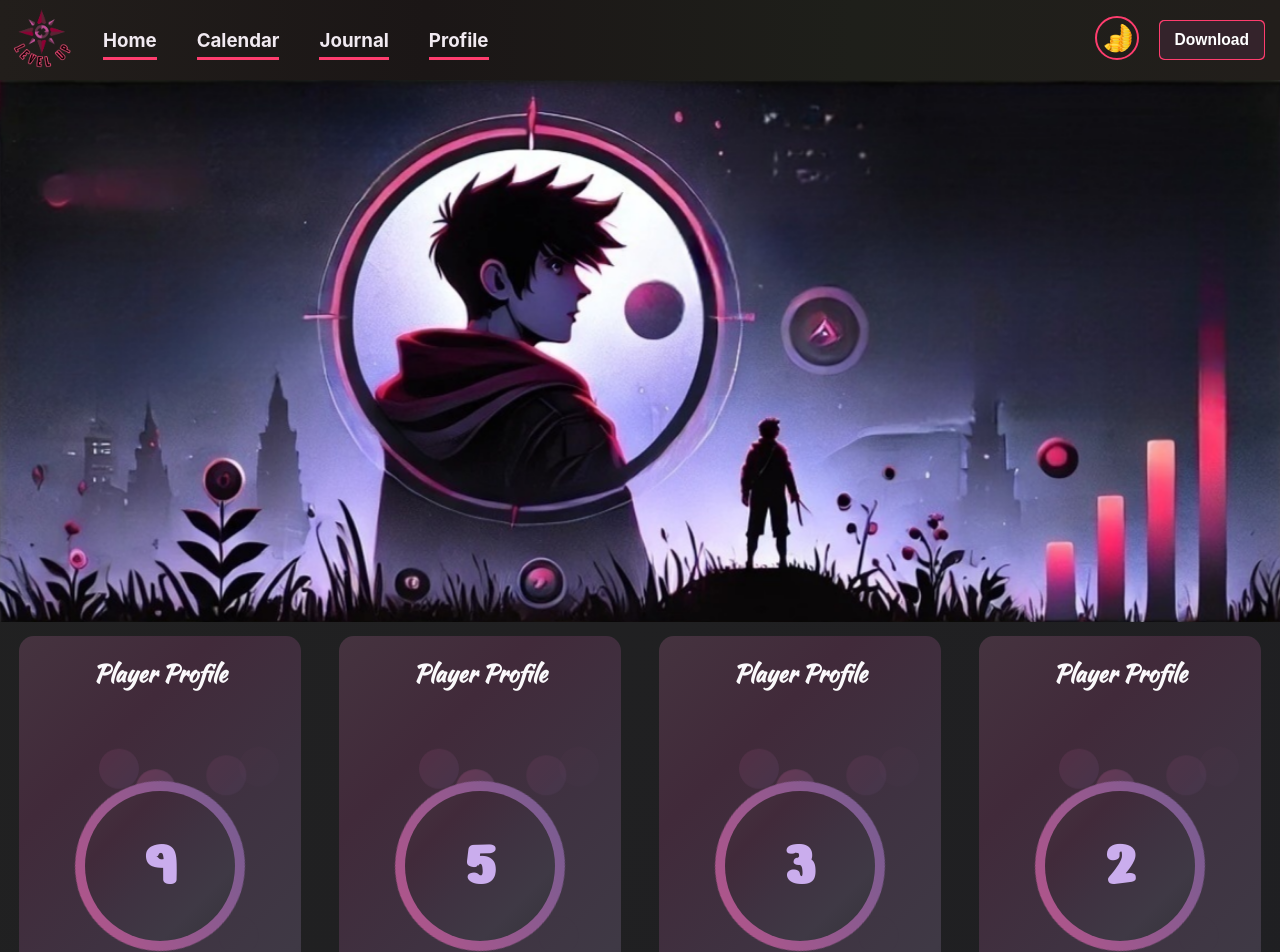
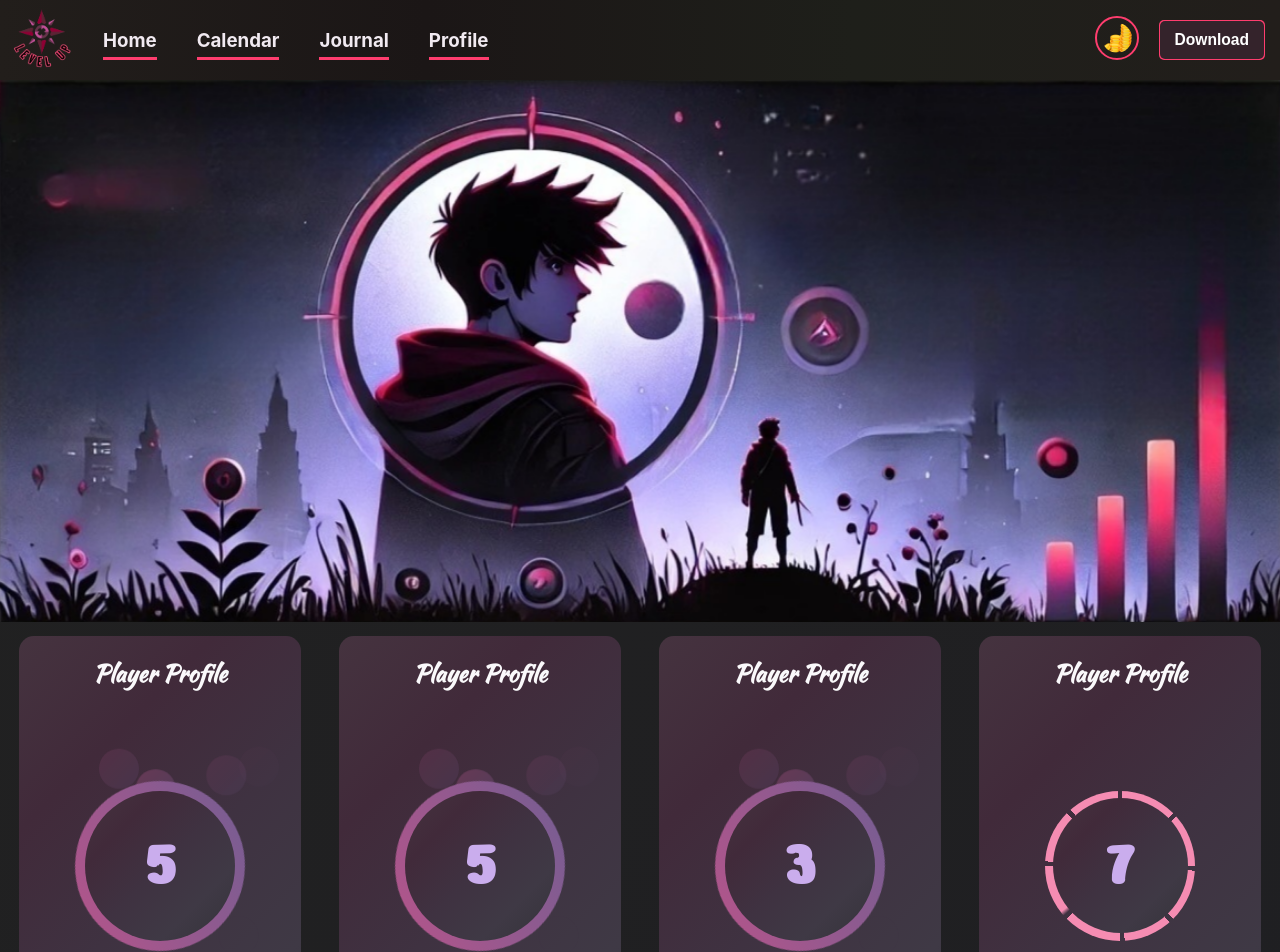
Before and after one commit to DenisHallvaxhiu/LevelUpApp, a React (Create React App) app in the folder client/levelupapp/: page / in a window 1280 px wide. Shown: the top 952 px of the page. Built offline with nearby package versions, Linux system fonts and the light colour scheme.

Commit message:
Dynamic Component CircleAnimationExperience

```diff
--- /dev/null
+++ b/client/levelupapp/src/components/CircleAnimationExperience/CircleAnimationExperience.css
@@ -0,0 +1,50 @@
+.circle-experience {
+    width: 150px;
+    height: 150px;
+    margin: auto;
+    margin-top: 100px;
+    border-radius: 50%;
+    position: relative;
+    display: flex;
+    justify-content: center;
+    align-items: center;
+    z-index: 10;
+}
+
+.circle-experience .inner {
+    width: 135px;
+    height: 135px;
+    background: linear-gradient(135deg, #45333f, #412a3a, #3f3241, #3f3945, #343339);
+    border-radius: 50%;
+    position: relative;
+    display: flex;
+    justify-content: center;
+    align-items: center;
+    z-index: 10;
+    font-family: "Nerko One", cursive;
+    color: #caaded;
+    font-size: 32px;
+}
+
+
+/* .circle-experience-part:nth-child(1){
+    position: absolute;
+    width: 99%;
+    height: 99%;
+    border-radius: 50%;
+    border: 10px solid;
+    border-color: transparent transparent black transparent;
+}
+.circle-experience-part:nth-child(1)::before{
+    content: "";
+    background-color: blue;
+    height: calc(100% + 10px);
+    width: calc(100% + 10px);
+    position: absolute;
+    transform-origin: center;
+    margin: -5px;
+    border-radius: 50%;
+}
+.circle-experience-part:nth-child(2){
+    top: -100px;
+} */
--- /dev/null
+++ b/client/levelupapp/src/components/CircleAnimationExperience/CircleAnimationExperience.jsx
@@ -0,0 +1,35 @@
+import React from "react";
+import "./CircleAnimationExperience.css";
+export default function CircleAnimationExperience({ experience }) {
+  const backgroundImages = [
+    "conic-gradient(transparent 0% 0.5%,#f58cb2 0.5% 12.5%,transparent 12.5% 100%)",
+    "conic-gradient(transparent 0% 0.5%,#f58cb2 0.5% 12.5%,transparent 12.5% 13.5%,#f58cb2 13.5% 25%,transparent 25% 100%)",
+    "conic-gradient(transparent 0% 0.5%,#f58cb2 0.5% 12.5%,transparent 12.5% 13.5%,#f58cb2 13.5% 25%,transparent 25% 26%,#f58cb2 26% 37.5%,transparent 37.5% 100%)",
+    "conic-gradient(transparent 0% 0.5%,#f58cb2 0.5% 12.5%,transparent 12.5% 13.5%,#f58cb2 13.5% 25%,transparent 25% 26%,#f58cb2 26% 37.5%,transparent 37.5% 38.5%,#f58cb2 38.5% 49%,transparent 49% 100%)",
+    "conic-gradient(transparent 0% 0.5%,#f58cb2 0.5% 12.5%,transparent 12.5% 13.5%,#f58cb2 13.5% 25%,transparent 25% 26%,#f58cb2 26% 37.5%,transparent 37.5% 38.5%,#f58cb2 38.5% 49%,transparent 49% 50%,#f58cb2 50% 62.5%,transparent 62.5% 100%)",
+    "conic-gradient(transparent 0% 0.5%,#f58cb2 0.5% 12.5%,transparent 12.5% 13.5%,#f58cb2 13.5% 25%,transparent 25% 26%,#f58cb2 26% 37.5%,transparent 37.5% 38.5%,#f58cb2 38.5% 49%,transparent 49% 50%,#f58cb2 50% 62.5%,transparent 62.5% 63.5%,#f58cb2 64.5% 75%,transparent 75% 100%)",
+    "conic-gradient(transparent 0% 0.5%,#f58cb2 0.5% 12.5%,transparent 12.5% 13.5%,#f58cb2 13.5% 25%,transparent 25% 26%,#f58cb2 26% 37.5%,transparent 37.5% 38.5%,#f58cb2 38.5% 49%,transparent 49% 50%,#f58cb2 50% 62.5%,transparent 62.5% 63.5%,#f58cb2 64.5% 75%,transparent 75% 76%,#f58cb2 76% 87.5%,transparent 87.5% 100%)",
+    "conic-gradient(transparent 0% 0.5%, #f58cb2 0.5% 12.5%, transparent 12.5% 13.5%, #f58cb2 13.5% 25%, transparent 25% 26%, #f58cb2 26% 37.5%, transparent 37.5% 38.5%, #f58cb2 38.5% 49%, transparent 49% 50%, #f58cb2 50% 62.5%, transparent 62.5% 63.5%, #f58cb2 64.5% 75%, transparent 75% 76%, #f58cb2 76% 87.5%, transparent 87.5% 88.5%, #f58cb2 88.5% 99.5%, transparent 99.5% 100%)",
+  ];
+    // const backgroundImage = "";
+  // const backgroundImage = '';
+  // const backgroundImage = '';
+  // const backgroundImage = '';
+  // const backgroundImage = '';
+  // const backgroundImage = '';
+  // const backgroundImage = '';
+  // const backgroundImage = '';
+  const backgroundImageIndex = Math.floor(experience / 12.5);
+  const selectedBackgroundImage = backgroundImages[backgroundImageIndex];
+  return (
+    <div className="circle-experience" style={{ backgroundImage: selectedBackgroundImage }}>
+      <div className="circle-experience-part"></div>
+      <div className="circle-experience-part"></div>
+      <div className="circle-experience-part"></div>
+      <div className="circle-experience-part"></div>
+      <div className="inner">
+        <h1>{backgroundImageIndex}</h1>
+      </div>
+    </div>
+  );
+}
--- a/client/levelupapp/src/pages/Home/Home.jsx
+++ b/client/levelupapp/src/pages/Home/Home.jsx
@@ -3,6 +3,7 @@ import "./Home.css";
 import Navbar from "../../components/Navbar/Navbar";
 import Test from "../../assets/Working background.png";
 import CircleAnimationLevel from "../../components/CircleAnimationLevel/CircleAnimationLevel";
+import CircleAnimationExperience from "../../components/CircleAnimationExperience/CircleAnimationExperience";
 
 export default function Home() {
   return (
@@ -12,7 +13,7 @@ export default function Home() {
       <div className="cards">
         <div className="card">
           <h2 className="card-title">Player Profile</h2>
-          <CircleAnimationLevel level="9"></CircleAnimationLevel>
+          <CircleAnimationLevel level="5"></CircleAnimationLevel>
         </div>
         <div className="card">
           <h2 className="card-title">Player Profile</h2>
@@ -24,7 +25,7 @@ export default function Home() {
         </div>
         <div className="card">
           <h2 className="card-title">Player Profile</h2>
-          <CircleAnimationLevel level="2"></CircleAnimationLevel>
+          <CircleAnimationExperience experience="88"></CircleAnimationExperience>
         </div>
         <div className="card">
           <h2 className="card-title">Player Profile</h2>
```
